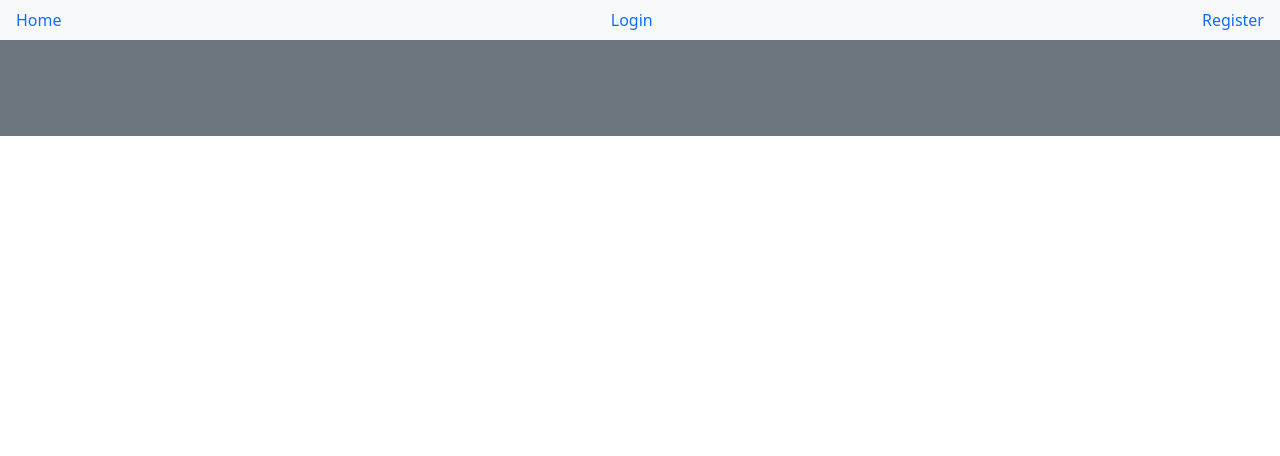
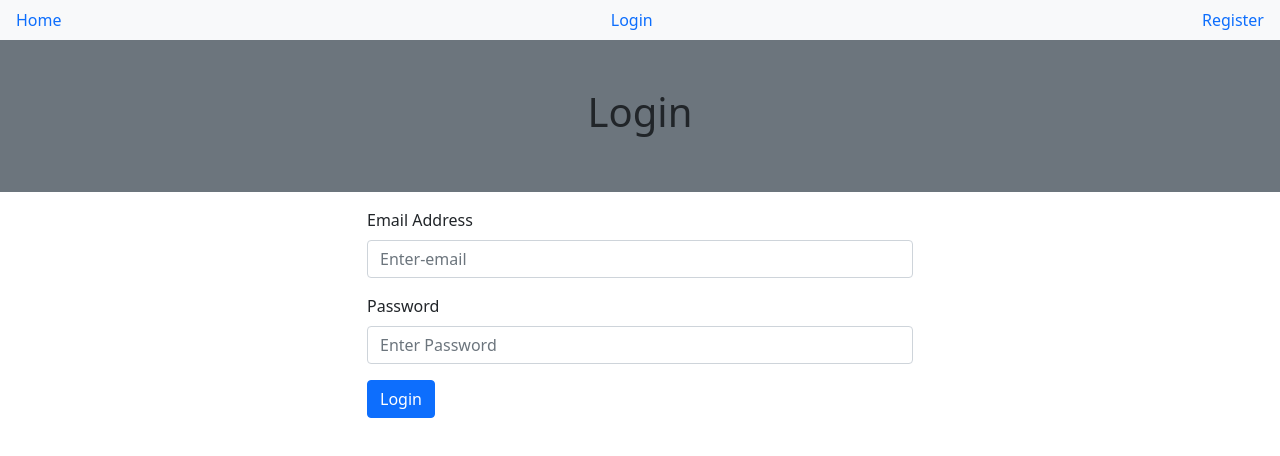
Before and after one commit to Tduncan14/hotel, a React (Create React App) app in the folder hotels/: page /login in a window 1280 px wide. Shown: the top 456 px of the page. Built offline with nearby package versions, Linux system fonts and the light colour scheme.

Commit message:
keep moving forward

```diff
--- a/hotels/src/auth/Login.js
+++ b/hotels/src/auth/Login.js
@@ -1,20 +1,36 @@
 import {toast} from 'react-toastify';
 import {login} from '../actions/auth';
-
+import LoginForm from '../components/LoginForm';
+import { useState } from 'react';
 
 const Login = () => {
 
+
+    const [email,setEmail] = useState("");
+    const[password,setPassword] = useState("");
+
+    const handleSubmit = async (e) => {
+        e.preventDefault()
+
+
+    }
 
 
 
     return(
         <>
         <div className="container-fluid bg-secondary p-5 text-center">
+           <h1>Login</h1>
+        </div>
 
+        <div className="container">
+            <div className="row">
+                <div className="col-md-6 offset-md-3">
+                    <LoginForm />
 
+                </div>
 
-
-
+            </div>
         </div>
 
         </>
--- /dev/null
+++ b/hotels/src/components/LoginForm.js
@@ -0,0 +1,43 @@
+
+
+const LoginForm = ({name,setName,email,setEmail,password,setPassword,handleSubmit}) => {
+
+
+
+
+    return(
+        <form onSubmit={handleSubmit} className="mt-3">
+
+
+        <div className="form-group mb-3">
+            <label className="form-label">Email Address</label>
+             <input
+               type="email"
+               className="form-control"
+               placeholder="Enter-email"
+               value={email}
+               onChange={e => setEmail(e.target.value)}/>
+        </div>
+
+
+          <div className="form-group mb-3">
+              <label className="form-label">Password</label>
+              <input
+                 type="password"
+                 className="form-control"
+                 placeholder="Enter Password"
+                 value={password}
+                 onChange={e => setPassword(e.target.value)}/>
+          </div>
+
+
+
+       <button className="btn btn-primary">Login</button>
+    </form>
+
+    )
+
+
+    }
+
+    export default LoginForm
```
